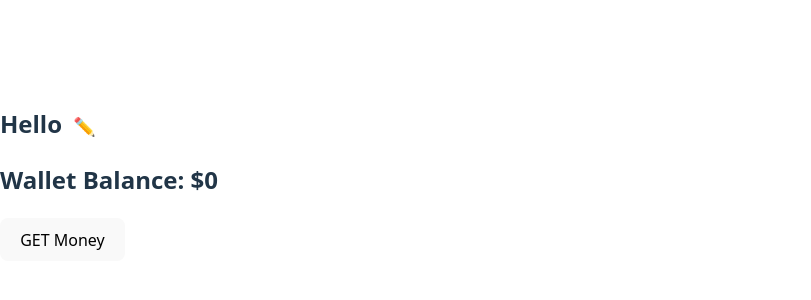
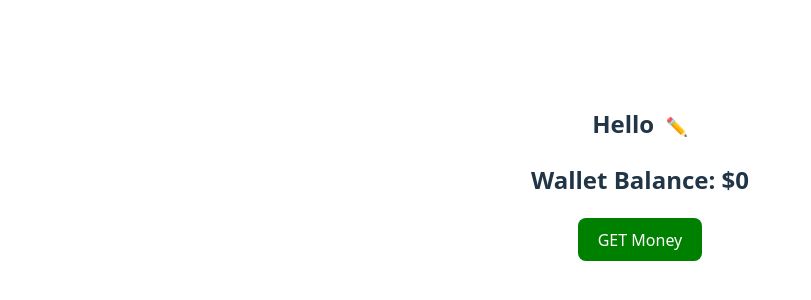
Before and after one commit to Ming947/daydream-terrible-idea, a React (Vite) app: page / in a window 1280 px wide. Shown: the part 226-526 px from the top of the page, without its empty margins (0-811 px from the left). Built offline with nearby package versions, Linux system fonts and the light colour scheme.

Commit message:
money animation

```diff
--- a/src/App.css
+++ b/src/App.css
@@ -41,7 +41,72 @@
   color: #888;
 }
 
-.saveName-Btn{
-  all: unset;
-  cursor: pointer;
+.earnings-container{
+  display: inline-block;
+  position: relative;
 }
+
+.earn-btn {
+  background-color: green;
+  color: white;
+}
+
+.earn-btn:hover{
+  border: none;
+  font-weight: bold;
+}
+
+@keyframes money-fall {
+  0% {
+    transform: translateY(-100px) scale(0.5);
+    opacity: 0;
+  }
+  30% {
+    opacity: 1;
+  }
+  50% {
+    transform: translateY(100px) scale(1.2);
+
+  }
+  70% {
+    transform: translateY(120px) scale(1.1);
+  }
+  100% {
+    transform: translateY(50px) scale(1);
+    opacity: 0;
+  }
+}
+
+.money {
+  font-size: 24px;
+  position: absolute;
+  top: 0;
+  left: 50%;
+  transform: translate(-50%, -50%);
+  animation: money-fall 1.5s ease-in-out forwards;
+}
+
+.earnings-text {
+  font-size: 18px;
+  color: green;
+  position: absolute;
+  top: 50%;
+  left: 105%;
+  transform: translateY(-50%);
+  white-space: nowrap;
+  font-weight: bold;
+  transition: opacity 0.5s ease-in-out;
+}
+
+.money:nth-child(1) {
+  animation-delay: 0s;
+}
+.money:nth-child(2) {
+  animation-delay: 0.1s;
+}
+.money:nth-child(3) {
+  animation-delay: 0.6s;
+}
+.money:nth-child(4) {
+  animation-delay: 0.3s;
+}
--- a/src/App.jsx
+++ b/src/App.jsx
@@ -1,11 +1,14 @@
 import { useState, useEffect } from 'react'
+import './App.css';
 
 function Game() {
   const [username, setUsername] = useState("");
   const [isEditing, setIsEditing] = useState(false);
   const [balance, setBalance] = useState(0);
   const [lastEarnings, setLastEarnings] = useState(0);
+  const [showEarnings, setShowEarnings] = useState(false);
   const [earningHistory, setEarningHistory] = useState([]);
+  const [moneyDrops, setMoneyDrops] = useState([]);
 
   useEffect(() => {
     const savedUsername = localStorage.getItem("username");
@@ -24,6 +27,19 @@ function Game() {
   }
   , []);
 
+  useEffect(() => {
+    if (lastEarnings !== null) {
+      setShowEarnings(true);
+      const timer = setTimeout(() => {
+        setShowEarnings(false);
+        setTimeout(() => setLastEarnings(null), 500);
+      }, 1000);
+
+      return () => clearTimeout(timer);
+    }
+  }
+  , [lastEarnings]);
+
   const handleUsernameChange = (event) => {
     setUsername(event.target.value)
   };
@@ -37,9 +53,18 @@ function Game() {
     const amount = Math.floor(Math.random() * 100) + 1;
     const newBalance = balance + amount;
     const newHistory = [amount, ...earningHistory];
+
     setBalance(newBalance);
     setLastEarnings(amount);
     setEarningHistory(newHistory);
+
+    const moneyCount = Math.floor(Math.random() * 10) + 1;
+    const newMoneyDrops = Array.from({ length: moneyCount }, (_, index) => ({
+      id: index,
+      x: Math.random()* 200 + 100,
+      duration: Math.floor(Math.random() * 1.5) + 1
+    }));
+    setMoneyDrops(newMoneyDrops);
 
     localStorage.setItem("balance", newBalance);
     localStorage.setItem("earningHistory", JSON.stringify(newHistory))
@@ -73,11 +98,28 @@ function Game() {
       )}
 
       <h2>Wallet Balance: ${balance}</h2>
-      <div>
-        <button onClick={earnMoney}>
+      <div className='earnings-container'>
+        <button className='earn-btn' onClick={earnMoney}>
           GET Money
         </button>
-        {lastEarnings > 0 && <span>+${lastEarnings}</span>}
+
+        {lastEarnings !== null && (
+          <span  className={`earnings-text ${showEarnings ? "fade-in" : "fade-out"}`}>
+            +${lastEarnings}
+          </span>
+        )}
+
+        {moneyDrops.map((money) => (
+          <span
+            key={money.id}
+            className="money"
+            style={{
+              left: `calc(50% + ${money.x}px)`,
+              animation: `money-fall ${money.duration}s ease-in-out forwards`
+            }}>
+            💸
+          </span>
+        ))}
       </div>
     </>
   )
```
